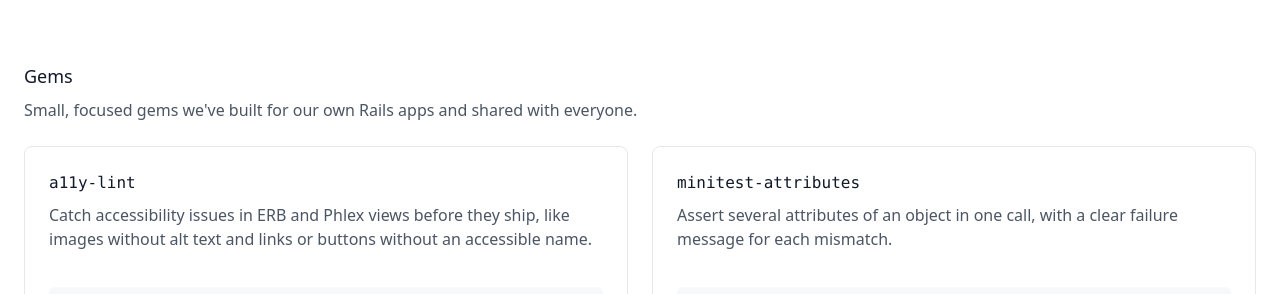
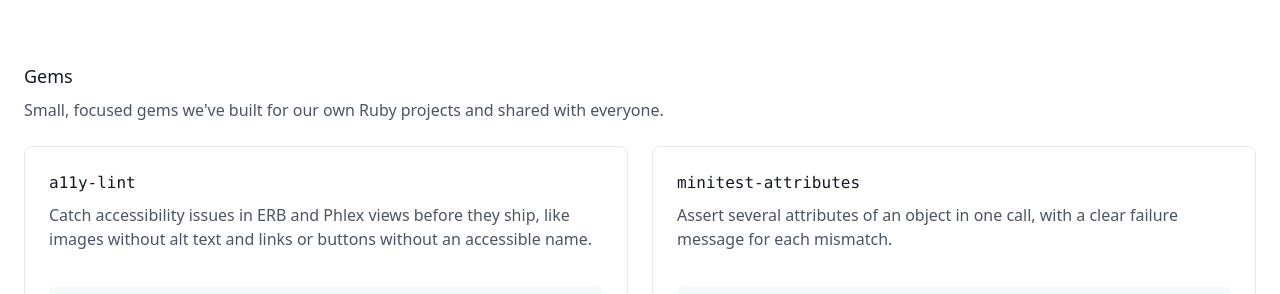
Before and after one commit to Guided-Rails/guided-rails.github.io, a Jekyll site: the page built from index.markdown, in a window 1280 px wide and 900 px high, scrolled down 1017 px. Shown: the part 161-455 px from the top of the window. Built offline with Jekyll 4.4.1, drawn with Linux system fonts in a browser that asks for light colours; nearby versions of some CDN libraries; comment, search, counter and statistics services are not loaded.

Commit message:
Say Ruby projects, not Rails apps, in Gems tagline (#37)

```diff
--- a/_layouts/landing.html
+++ b/_layouts/landing.html
@@ -58,7 +58,7 @@
 <section class="relative left-1/2 mb-16 w-[min(100vw_-_3rem,80rem)] -translate-x-1/2">
   <h2 class="text-lg font-medium">Gems</h2>
   <p class="mt-2 text-gray-600">
-    Small, focused gems we've built for our own Rails apps and shared with everyone.
+    Small, focused gems we've built for our own Ruby projects and shared with everyone.
   </p>
   <div class="mt-6 grid gap-6 md:grid-cols-2">
     <div class="flex min-w-0 flex-col rounded-lg border border-gray-200 p-6">
```
